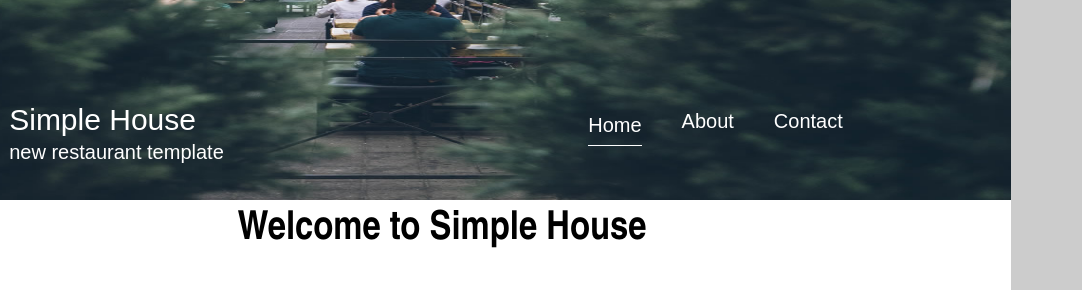
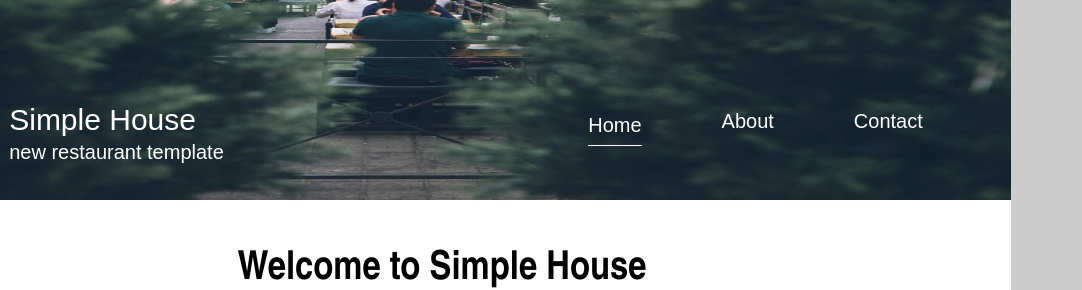
Before and after one commit to sanjayk239/simple-house, a plain HTML site: page index.html in a window 1280 px wide. Shown: the part 308-598 px from the top of the page, 198-1280 px from the left. Drawn offline with Linux system fonts and the light colour scheme.

Commit message:
Update style.css

```diff
--- a/css/style.css
+++ b/css/style.css
@@ -13,14 +13,14 @@ body{ background-color: #ccc;}
 .all1{float:left;margin: 0px 40px;color:#fff}
 .all2{color:#fff;font-size:20px;
 		font-family:sans-serif;line-height:30px;text-decoration:none;border-bottom:1px solid #fff;padding:9px 0}
-.all3{float:left;margin: 0px 0px;color:#fff}
+.all3{float:left;margin: 0px 40px;color:#fff}
 .all4{color:#fff;font-size:20px;font-family:sans-serif;text-decoration:none}
 .all5{float:left;margin:0px 40px;color:#fff}
 .all6{color:#fff;font-size:20px;font-family:sans-serif;text-decoration:none}
 .simple{width:90%;height:350px;margin:auto;background:#fff}
 .simple1{text-align:center;font-size:20px;line-height:35px;font-family:Arial Narrow}
 .simple2{ margin: 0;
-    line-height: 1;     height: 73px;}
+    line-height: 3;     height: 73px;}
 .simple3{ height: 135px;}
 .pizza{background-color: #2F956D;color:#fff;padding: 15px 40px 13px;border:1px solid #2F956D}
 .salad{color:#2F956D;padding: 15px 40px 13px;border:1px solid #2F956D;background:#fff}
```
